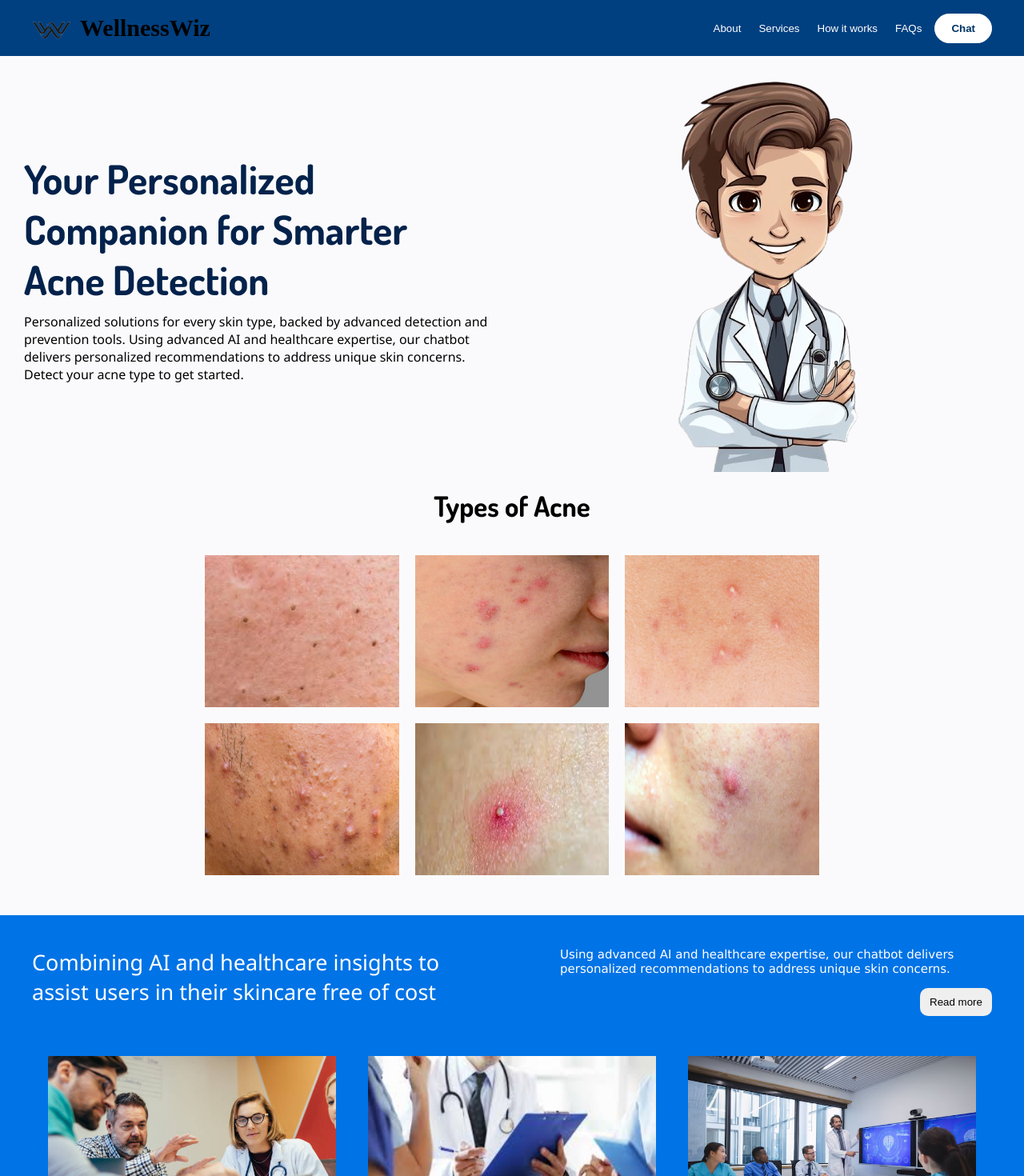
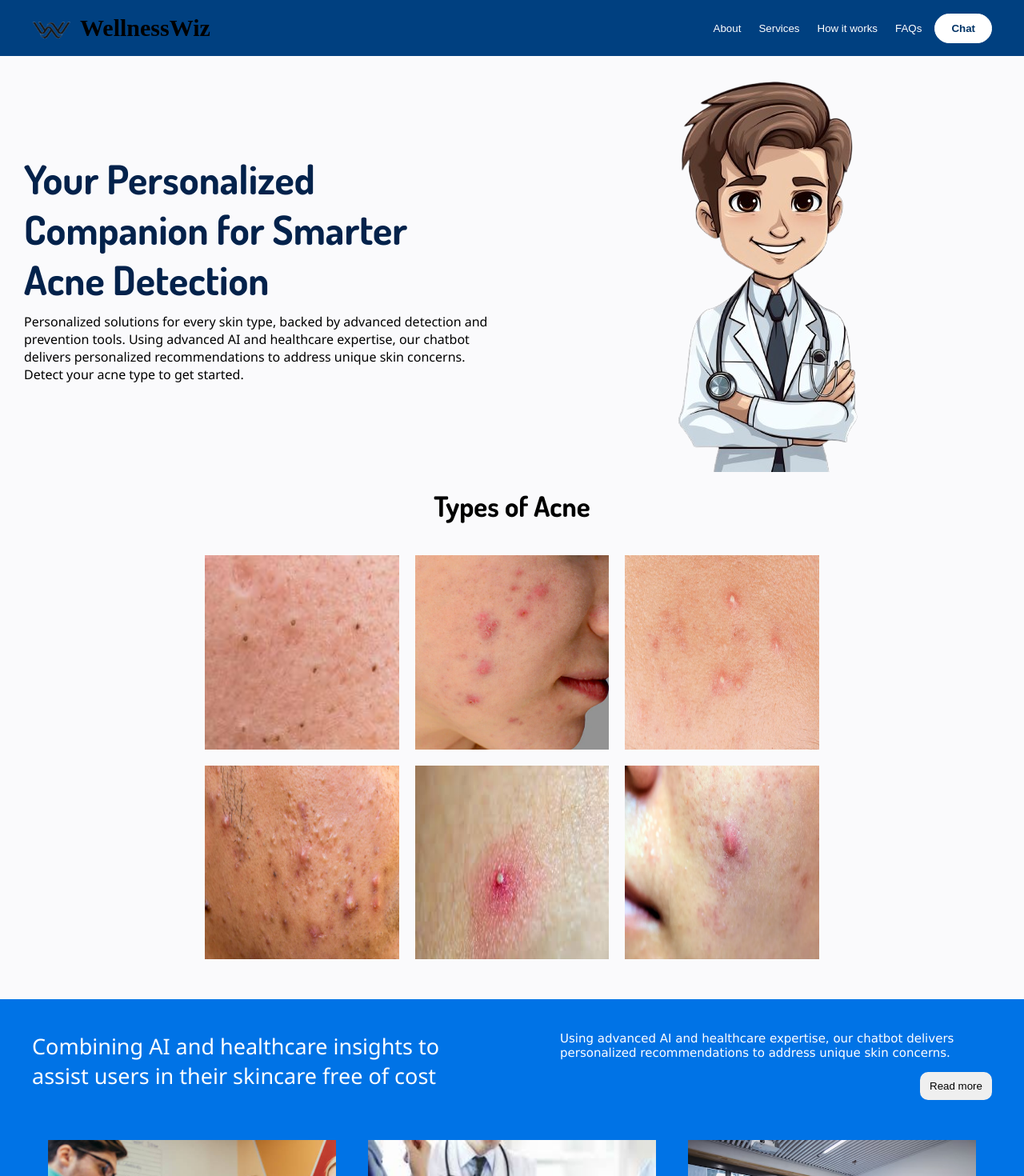
Before and after one commit to Nummad-Ahmad/Final-Year-Project, a React (Create React App) app: page /homepage in a window 1280 px wide. Shown: the top 1470 px of the page at 80% size. Built offline with nearby package versions, Linux system fonts and the light colour scheme.

Commit message:
Update homePage.module.css

```diff
--- a/src/styles/homePage.module.css
+++ b/src/styles/homePage.module.css
@@ -66,14 +66,12 @@
     display: grid;
     grid-template-columns: repeat(3, 1fr);
     grid-template-rows: repeat(2, 1fr);
-    height: 400px;
     gap: 20px;
     margin: 20px auto;
 }
 
 .diseasebox {
     min-height: 100px;
-    /* height: 100%; */
     max-height: 250px;
     min-width: 100px;
     /* width: 25%; */
@@ -111,9 +109,7 @@
 
 .diseasebox:hover .diseaseboxtext {
     visibility: visible;
-    /* Make the tooltip visible */
     opacity: 1;
-    /* Fully opaque */
 }
 
 .lightbluecontainer{
```
